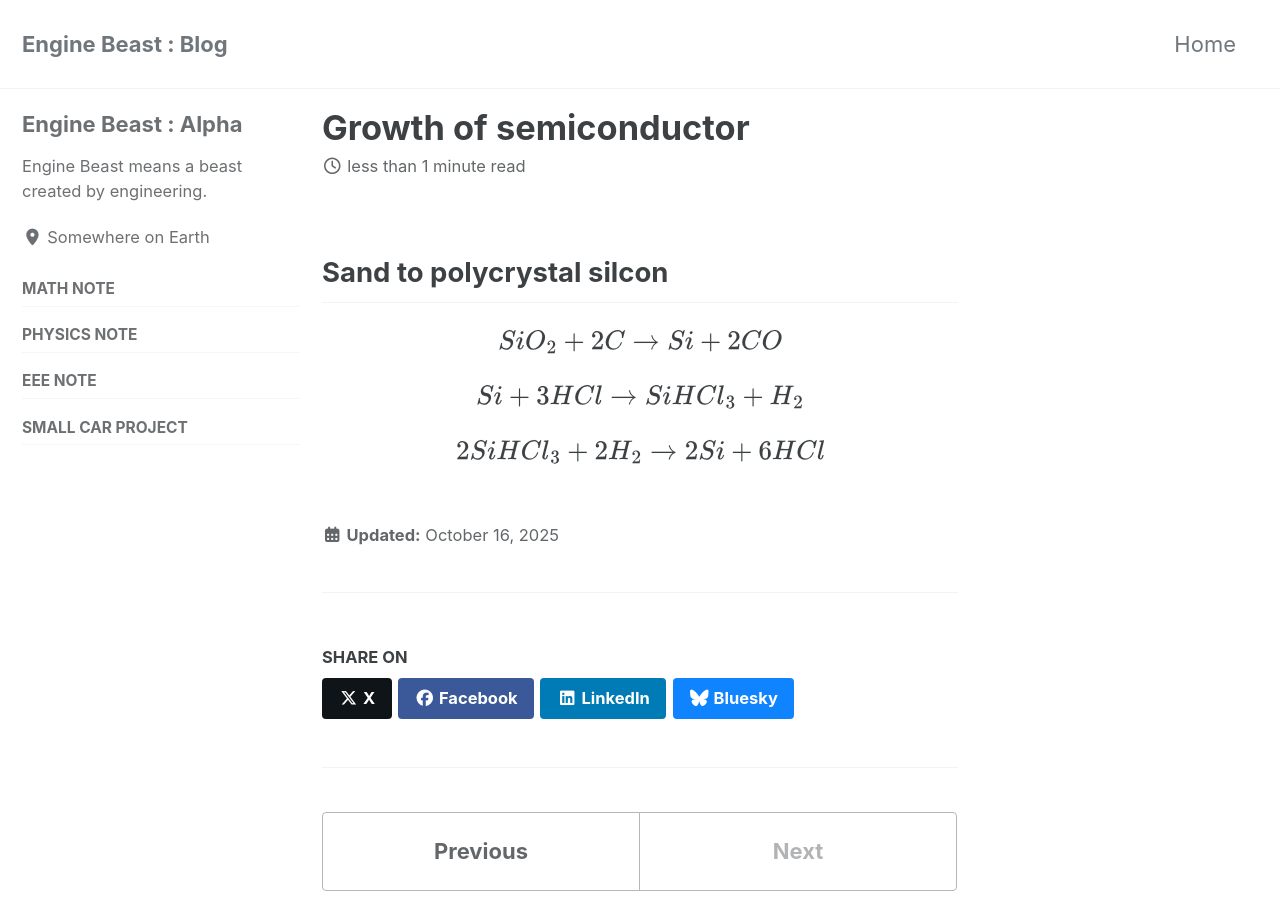
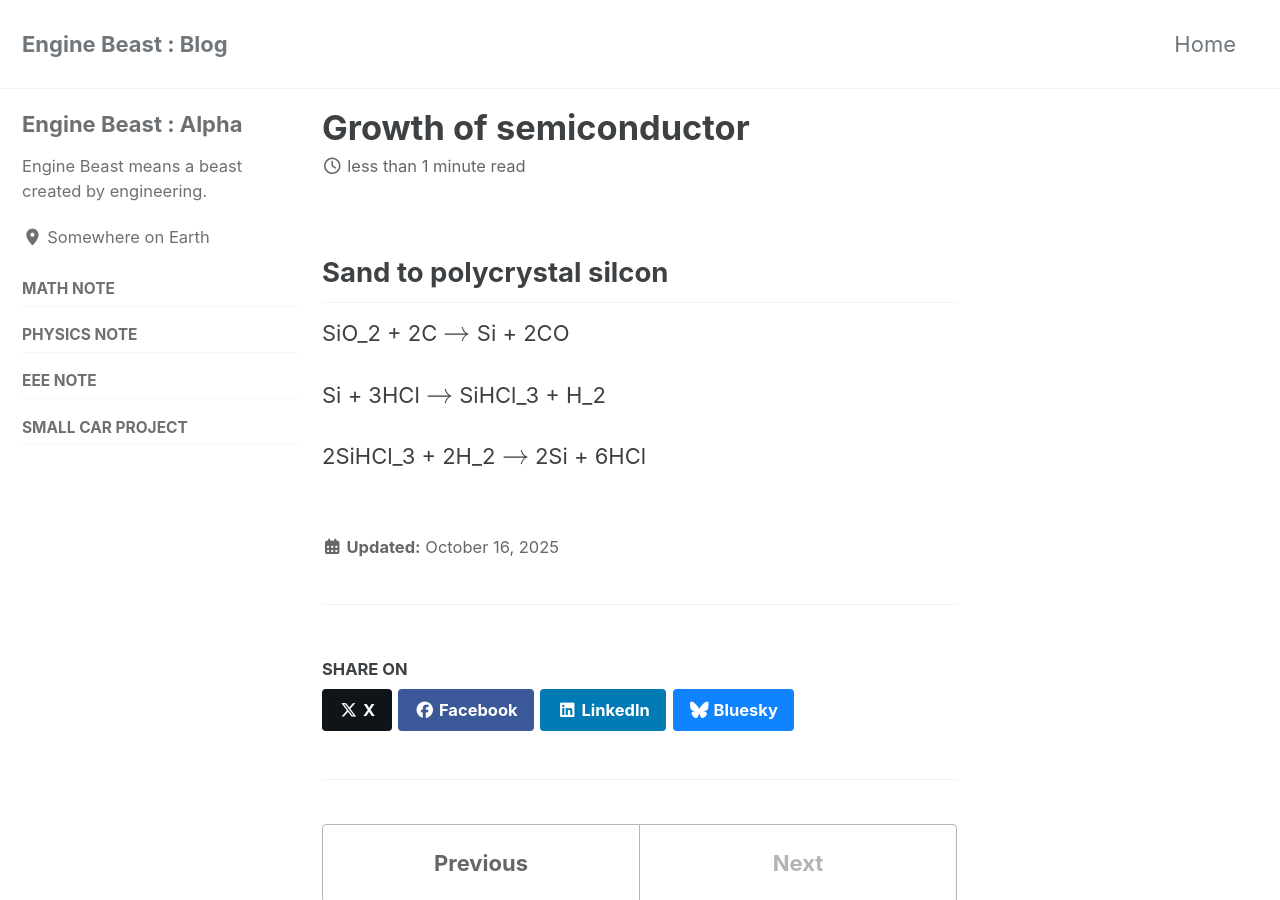
Before and after one commit to enginebeast/enginebeast.github.io, a Jekyll site: the page built from _posts/2025-10-16-semiconductor_growth.md, in a window 1280 px wide and 900 px high. Built offline with Jekyll 4.4.1, drawn with Linux system fonts in a browser that asks for light colours; cached includes are drawn as plain includes.

Commit message:
try other style

```diff
--- a/_posts/2025-10-16-semiconductor_growth.md
+++ b/_posts/2025-10-16-semiconductor_growth.md
@@ -7,8 +7,8 @@ use_math: true
 
 ## Sand to polycrystal silcon
 
-$$SiO_2 + 2C \rightarrow Si + 2CO$$
+SiO_2 + 2C $$\rightarrow$$ Si + 2CO
 
-$$Si + 3HCl \rightarrow SiHCl_3 + H_2$$
+Si + 3HCl $$\rightarrow$$ SiHCl_3 + H_2
 
-$$2SiHCl_3 + 2H_2 \rightarrow 2Si + 6HCl$$
+2SiHCl_3 + 2H_2 $$\rightarrow$$ 2Si + 6HCl
```
